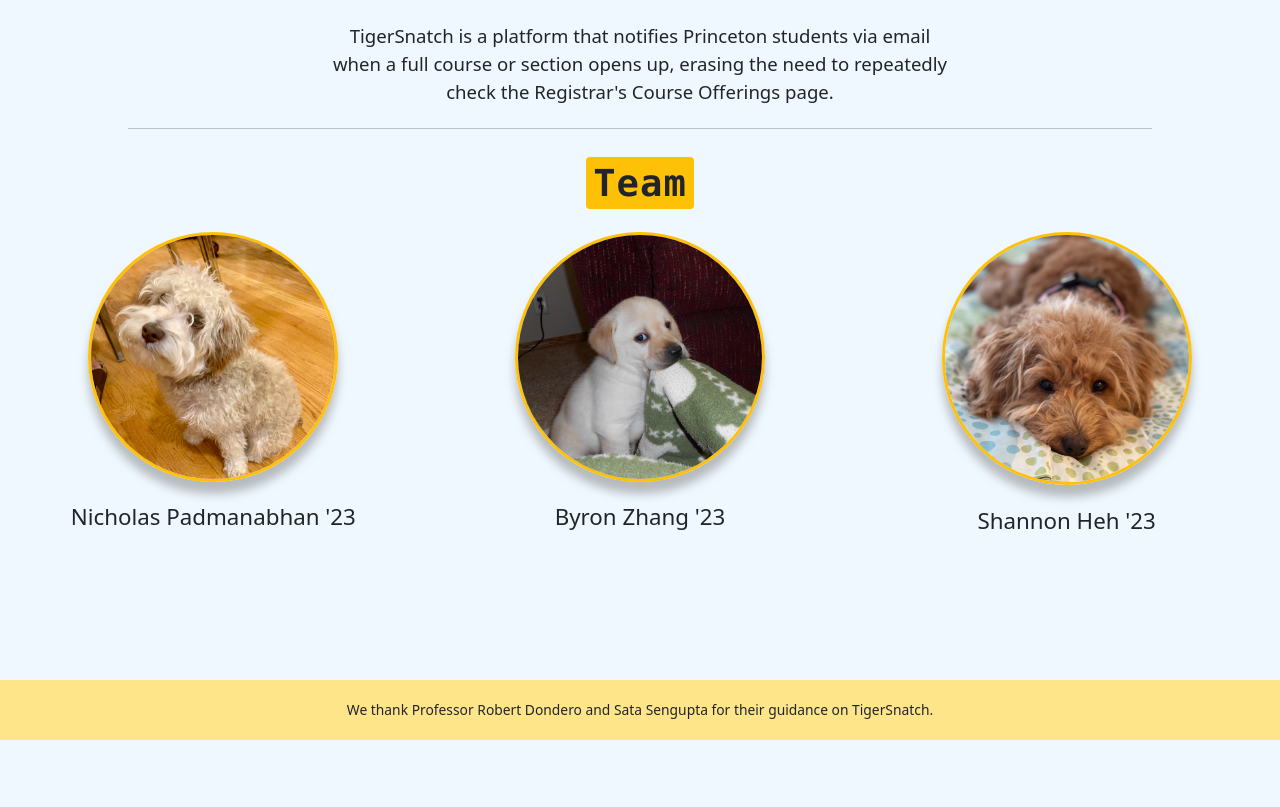
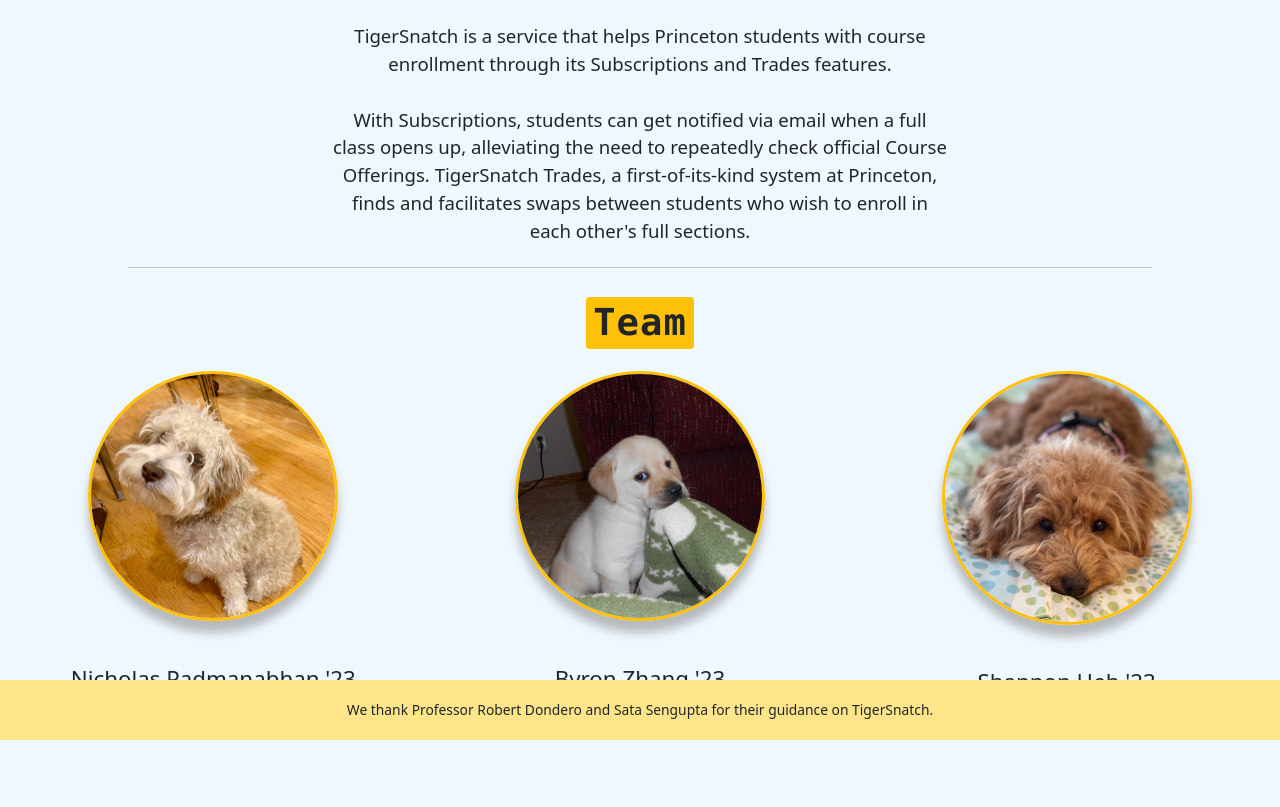
Before and after one commit to shannon-heh/TigerSnatch, a Flask app: page /about in a window 1280 px wide. Shown: the part 60-867 px from the top of the page. Before the commit the page ends 800 px from the top, so only its background shows below. Run offline with Flask 2, Linux system fonts and the light colour scheme; parts of the project's set-up code (start-up, migrations or seed data) failed here and were passed over.

Commit message:
rewordings and new auto-skip feature when clicking course from dashboard

```diff
--- a/data/tigersnatch/courses.metadata.json
+++ /dev/null
@@ -1 +0,0 @@
-{"indexes":[{"v":{"$numberInt":"2"},"key":{"_id":{"$numberInt":"1"}},"name":"_id_"}],"uuid":"27cace8c98654720b499828795c97737","collectionName":"courses"}
--- a/data/tigersnatch/enrollments.metadata.json
+++ /dev/null
@@ -1 +0,0 @@
-{"indexes":[{"v":{"$numberInt":"2"},"key":{"_id":{"$numberInt":"1"}},"name":"_id_"}],"uuid":"fa23e4c4e22f4327b0e45d89175e0907","collectionName":"enrollments"}
--- a/data/tigersnatch/mappings.metadata.json
+++ /dev/null
@@ -1 +0,0 @@
-{"indexes":[{"v":{"$numberInt":"2"},"key":{"_id":{"$numberInt":"1"}},"name":"_id_"}],"uuid":"54b8618de7cb49de91f01ceb26bdb35d","collectionName":"mappings"}
--- a/data/tigersnatch/users.metadata.json
+++ /dev/null
@@ -1 +0,0 @@
-{"indexes":[{"v":{"$numberInt":"2"},"key":{"_id":{"$numberInt":"1"}},"name":"_id_"}],"uuid":"e7ec395b679d44cf817478380e76315c","collectionName":"users"}
--- a/data/tigersnatch/waitlists.metadata.json
+++ /dev/null
@@ -1 +0,0 @@
-{"indexes":[{"v":{"$numberInt":"2"},"key":{"_id":{"$numberInt":"1"}},"name":"_id_"}],"uuid":"b116cb41c6a04e8c9a81d6f7dcde83f6","collectionName":"waitlists"}
--- a/static/app.js
+++ b/static/app.js
@@ -603,6 +603,7 @@ let dashboardSkip = function () {
         e.preventDefault();
         scrollBottom("#main");
     });
+    if (window.location.href.indexOf("skip") !== -1) $("#dashboard-skip").click();
 };
 
 // quick-skip to course search
--- a/templates/about.html
+++ b/templates/about.html
@@ -12,9 +12,14 @@
             <div class="row" style="margin-bottom: 10px">
                 <br />
                 <p class="fw-light text-center mt-4 fs-5 p-text">
-                    TigerSnatch is a platform that notifies Princeton students via email when a full
-                    course or section opens up, erasing the need to repeatedly check the Registrar's
-                    Course Offerings page.
+                    TigerSnatch is a service that helps Princeton students with course enrollment
+                    through its Subscriptions and Trades features. <br />
+                    <br />
+                    With Subscriptions, students can get notified via email when a full class opens
+                    up, alleviating the need to repeatedly check official Course Offerings.
+                    TigerSnatch Trades, a first-of-its-kind system at Princeton, finds and
+                    facilitates swaps between students who wish to enroll in each other's full
+                    sections.
                 </p>
                 <hr class="mt-4 mb-0" style="width: 80%; margin: auto" />
             </div>
@@ -33,7 +38,7 @@
                         width="250px"
                         height="250px"
                     />
-                    <h2 class="fs-4 text-center py-4">Nicholas Padmanabhan '23</h2>
+                    <h2 class="fs-4 text-center py-5">Nicholas Padmanabhan '23</h2>
                 </div>
                 <div class="col-xl-4">
                     <img
@@ -42,7 +47,7 @@
                         width="250px"
                         height="250px"
                     />
-                    <h2 class="fs-4 text-center py-4">Byron Zhang '23</h2>
+                    <h2 class="fs-4 text-center py-5">Byron Zhang '23</h2>
                 </div>
                 <div class="col-xl-4">
                     <img
@@ -50,7 +55,7 @@
                         src="/static/BISCUIT.jpg"
                         width="250px"
                     />
-                    <h2 class="fs-4 text-center py-4" style="margin-bottom: 66px">
+                    <h2 class="fs-4 text-center py-5" style="margin-bottom: 66px">
                         Shannon Heh '23
                     </h2>
                 </div>
--- a/templates/course/course_header.html
+++ b/templates/course/course_header.html
@@ -14,9 +14,8 @@
             <path
                 fill-rule="evenodd"
                 d="M4.854 1.146a.5.5 0 0 0-.708 0l-4 4a.5.5 0 1 0 .708.708L4 2.707V12.5A2.5 2.5 0 0 0 6.5 15h8a.5.5 0 0 0 0-1h-8A1.5 1.5 0 0 1 5 12.5V2.707l3.146 3.147a.5.5 0 1 0 .708-.708l-4-4z"
-            />
-        </svg>
-        >back to top
+            /></svg
+        >search again
     </a>
 </div>
 
--- a/templates/dashboard/dashboard_header.html
+++ b/templates/dashboard/dashboard_header.html
@@ -18,7 +18,7 @@
                 fill-rule="evenodd"
                 d="M4.854 1.146a.5.5 0 0 0-.708 0l-4 4a.5.5 0 1 0 .708.708L4 2.707V12.5A2.5 2.5 0 0 0 6.5 15h8a.5.5 0 0 0 0-1h-8A1.5 1.5 0 0 1 5 12.5V2.707l3.146 3.147a.5.5 0 1 0 .708-.708l-4-4z"
             /></svg
-        >back to top
+        >search
     </a>
 </div>
 <div class="fs-5 px-4 py-1">
--- a/templates/dashboard/dashboard_table.html
+++ b/templates/dashboard/dashboard_table.html
@@ -45,7 +45,7 @@
                 <td>
                     <a
                         class="dashboard-course-link"
-                        href="/course?query={{last_query}}&courseid={{data[classid].courseid}}"
+                        href="/course?query={{last_query}}&courseid={{data[classid].courseid}}&skip"
                         >{{data[classid].displayname}}</a
                     >
                 </td>
```
Also changed, not shown: templates/tutorial.html (+3 -4 lines), 6 other files.
